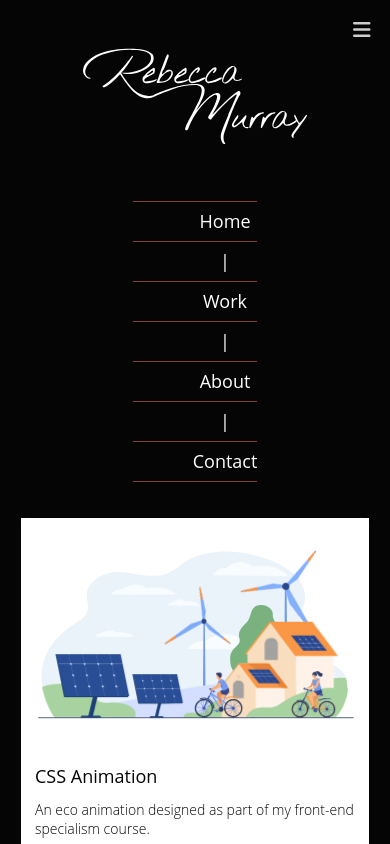
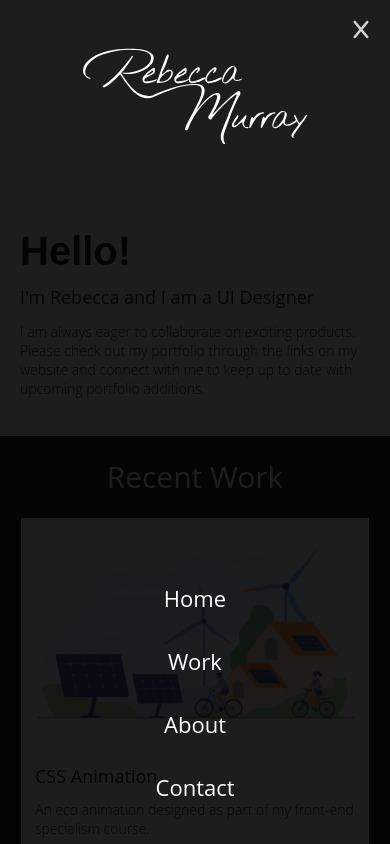
Before and after one commit to RebMDesign/Portfolio-Website, a plain HTML site: page Index.html in a window 390 px wide. Both pictures are taken after a click on the link 361 px from the left and 30 px from the top of the page. Shown: the top 844 px of the page. Drawn offline with nearby package versions, Linux system fonts and the light colour scheme; a web font is replaced by a local one.

Commit message:
changes style of hamburger menu
changes style of hamburger menu

```diff
--- a/Index.html
+++ b/Index.html
@@ -22,11 +22,11 @@
                 <nav>
                     <ul>
                         <li><a href="index.html">Home</a></li>
-                        <li>|</li>
+                        <li class="divider">|</li>
                         <li><a href="work.html">Work</a></li>
-                        <li>|</li>
+                        <li class="divider">|</li>
                         <li><a href="about.html">About</a></li>
-                        <li>|</li>
+                        <li class="divider">|</li>
                         <li><a href="#contact" onclick="menuToggle()">Contact</a></li>
                         <li><a href="javascript:void(0);" class="icon" onclick="menuToggle()"><i
                                     class="fa-solid fa-bars"></i></a></li>
@@ -1193,6 +1193,8 @@
         </div>
     </footer>
     <script src="https://kit.fontawesome.com/97a6d37d15.js" crossorigin="anonymous"></script>
+    <script src="https://code.jquery.com/jquery-3.3.1.min.js"
+        integrity="sha256-FgpCb/KJQlLNfOu91ta32o/NMZxltwRo8QtmkMRdAu8=" crossorigin="anonymous"></script>
     <script src="js/script.js"></script>
 </body>
 
--- a/css/style.css
+++ b/css/style.css
@@ -32,12 +32,41 @@ body {
     padding-top: 191px;
 }
 
+#header.responsive {
+    height: 100%;
+    opacity: 0.9;
+}
+
+#header.responsive .container {
+    height: 100%;
+    font-size: 22px;
+}
+
+
+.fa-bars {
+    width: 18px;
+}
+
+.fa-x {
+    width: 18px;
+}
+
 .navtoggle li:not(:last-child) {
     display: none;
 }
 
-.navtoggle.responsive li {
+#header .navtoggle.responsive li {
     display: block;
+    padding-left: 0;
+
+}
+
+.navtoggle .divider {
+    display: block;
+}
+
+#header .navtoggle.responsive .divider {
+    display: none;
 }
 
 .navtoggle.responsive nav {
@@ -46,8 +75,7 @@ body {
 
 .navtoggle.responsive li {
     display: block;
-    padding: 10px 0;
-    border-top: 1px solid rgba(255, 127, 80, 0.5);
+    padding: 22px 0;
 }
 
 .navtoggle.responsive li:last-child {
@@ -178,14 +206,11 @@ a:focus {
 #header a {
     color: #ffffff;
     text-decoration: none;
-    transform: scale(1);
-    transition: 500ms linear;
 }
 
 #header a:hover {
     color: #ffffff;
     text-decoration: underline;
-    transform: scale(1.5);
 }
 
 #header a:focus {
--- a/js/script.js
+++ b/js/script.js
@@ -1,4 +1,3 @@
-console.log("Hi! Welcome to my Portfolio website");
 function menuToggle() {
     var x = document.getElementById('mynavtoggle');
     if (x.className === 'navtoggle') {
@@ -6,4 +5,17 @@ function menuToggle() {
     } else {
         x.className = 'navtoggle';
     }
+    var y = document.getElementById('header');
+    if (y.className === '') {
+        y.className += 'responsive';
+    } else {
+        y.className = '';
+    }
+    var icon = document.querySelector('.icon > i');
+    if (icon.className === 'fa-solid fa-bars') {
+        icon.className = 'fa-solid fa-x';
+    } else {
+        icon.className = 'fa-solid fa-bars';
+    }
+
 }
```
